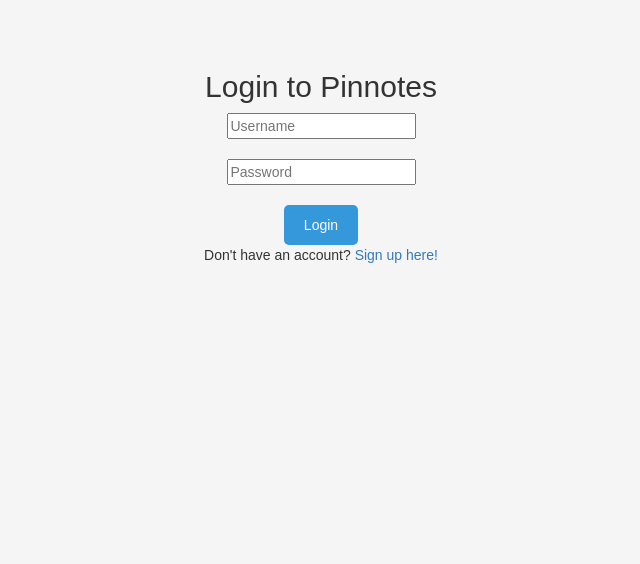
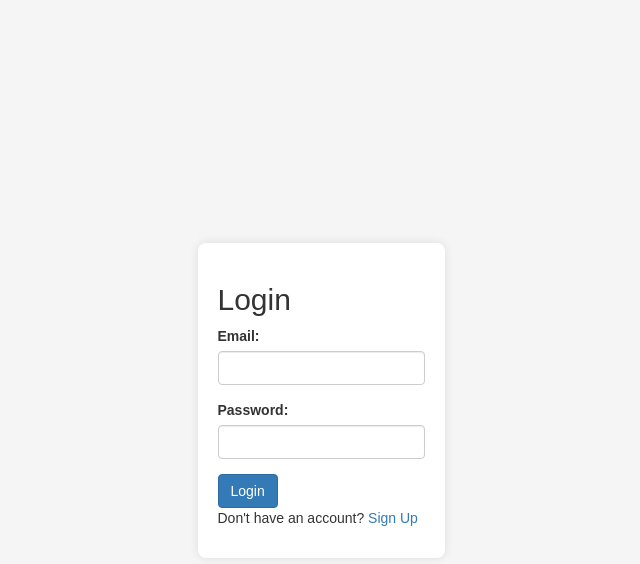
Before and after one commit to Louie-pixel/PINNOTES-V3, a website: page public/login.html in a window 1280 px wide. Shown: the whole page, without its empty margins (319-959 px from the left). Drawn offline with nearby package versions, Linux system fonts and the light colour scheme.

Commit message:
Update login.html

```diff
--- a/public/login.html
+++ b/public/login.html
@@ -9,54 +9,52 @@
         body {
             font-family: Arial, sans-serif;
             background-color: #f5f5f5;
-      color: #333;
-      text-align: center;
+            display: flex;
+            justify-content: center;
+            align-items: center;
+            height: 100vh;
         }
-    .container {
-      margin-top: 50px;
-    }
-    .btn-custom {
-      background-color: #3498db;
-      color: white;
-      padding: 10px 20px;
-      border: none;
-      border-radius: 5px;
-      transition: background-color 0.3s;
-    }
-    .btn-custom:hover {
-      background-color: #2980b9;
+        .login-container {
+            background-color: white;
+            padding: 20px;
+            border-radius: 8px;
+            box-shadow: 0 0 10px rgba(0, 0, 0, 0.1);
         }
     </style>
 </head>
 <body>
-  <div class="container">
-    <h2>Login to Pinnotes</h2>
+    <div class="login-container">
+        <h2>Login</h2>
         <form id="loginForm">
-      <input type="text" id="username" placeholder="Username" required>
-      <br><br>
-      <input type="password" id="password" placeholder="Password" required>
-      <br><br>
-      <button type="submit" class="btn-custom">Login</button>
+            <div class="form-group">
+                <label for="email">Email:</label>
+                <input type="email" class="form-control" id="email" required>
+            </div>
+            <div class="form-group">
+                <label for="password">Password:</label>
+                <input type="password" class="form-control" id="password" required>
+            </div>
+            <button type="submit" class="btn btn-primary">Login</button>
         </form>
-    <p>Don't have an account? <a href="/signup">Sign up here!</a></p>
+        <p>Don't have an account? <a href="signup.html">Sign Up</a></p>
     </div>
 
     <script>
         document.getElementById('loginForm').addEventListener('submit', function(e) {
             e.preventDefault();
-      const username = document.getElementById('username').value;
+            const email = document.getElementById('email').value;
             const password = document.getElementById('password').value;
 
             fetch('/login', {
                 method: 'POST',
                 headers: { 'Content-Type': 'application/json' },
-        body: JSON.stringify({ username, password })
+                body: JSON.stringify({ email, password })
             })
             .then(response => response.json())
             .then(data => {
                 if (data.success) {
-          localStorage.setItem('sessionId', data.sessionId);  // Store sessionId
-          window.location.href = '/dashboard';  // Redirect to dashboard after login
+                    localStorage.setItem('sessionId', data.sessionId); // Store session ID
+                    window.location.href = 'index.html'; // Redirect to dashboard
                 } else {
                     alert(data.message);
                 }
@@ -64,5 +62,9 @@
             .catch(error => console.error('Error:', error));
         });
     </script>
+
+    <!-- Bootstrap JS -->
+    <script src="https://ajax.googleapis.com/ajax/libs/jquery/3.5.1/jquery.min.js"></script>
+    <script src="https://maxcdn.bootstrapcdn.com/bootstrap/3.4.1/js/bootstrap.min.js"></script>
 </body>
 </html>
```
Lines whose indentation alone changed are shown as unchanged.
